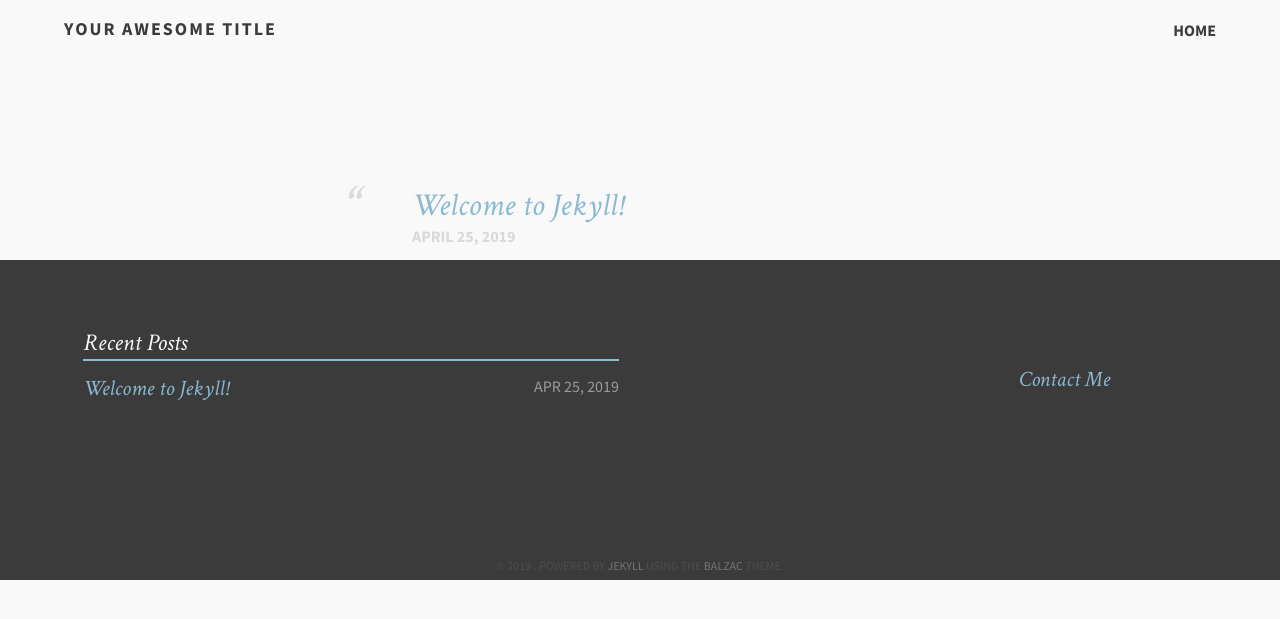
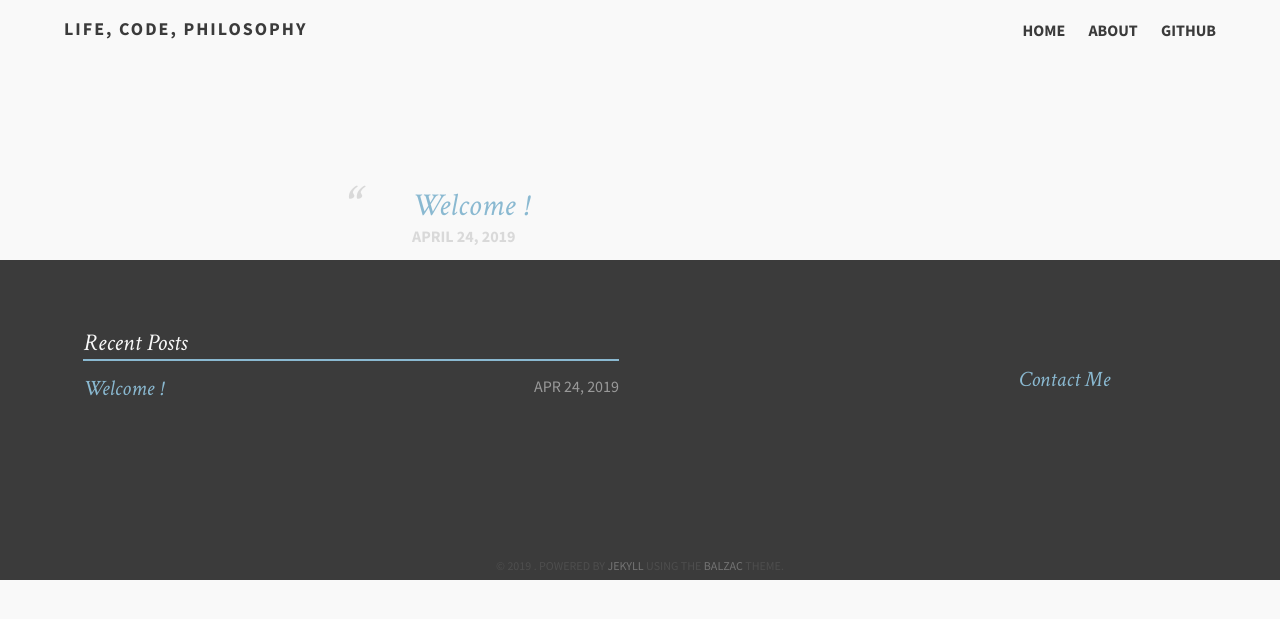
Before and after one commit to codeon/codeon.github.io, a Jekyll site: the page built from techkabanda/index.md, in a window 1280 px wide. Shown: the top 619 px of the page. Built offline with Jekyll 4.4.1, drawn with Linux system fonts in a browser that asks for light colours; part of the change alters nothing that is shown.

Commit message:
squash! init commit

```diff
--- a/techkabanda/_config.yml
+++ b/techkabanda/_config.yml
@@ -13,8 +13,7 @@
 # you will see them accessed via {{ site.title }}, {{ site.email }}, and so on.
 # You can create any custom variable you would like, and they will be accessible
 # in the templates via {{ site.myvariable }}.
-title: Your awesome title
-email: your-email@example.com
+title: Life, Code, Philosophy
 description: >- # this means to ignore newlines until "baseurl:"
   Write an awesome description for your new site here. You can edit this
   line in _config.yml. It will appear in your document head meta (for
@@ -41,3 +40,49 @@ plugins:
 #   - vendor/cache/
 #   - vendor/gems/
 #   - vendor/ruby/
+
+tools:
+  standards:      "HTML, SCSS, Jekyll"
+  software:       "git"
+
+# Open Graph customization
+opengraph:
+  locale:           en_US
+
+# Links to include in top navigation
+# For external links add external: true
+links:
+  - title: About
+    url: /about
+  - title: Github
+    url: https://github.com/codeon
+    external: true
+
+# http://en.wikipedia.org/wiki/List_of_tz_database_time_zones
+timezone:    America/New_York
+future:      true
+# highlighter: pygments
+markdown:    kramdown
+
+# kramdown:
+#   auto_ids: true
+#   footnote_nr: 1
+#   entity_output: as_char
+#   toc_levels: 1..6
+#   enable_coderay: false
+
+#   coderay:
+#     coderay_line_numbers:
+#     coderay_line_numbers_start: 1
+#     coderay_tab_width: 4
+#     coderay_bold_every: 10
+#     coderay_css: class
+
+sass:
+    style: :compressed
+
+# https://github.com/mojombo/jekyll/wiki/Permalinks
+permalink:   /:categories/:title
+
+include: [".htaccess"]
+exclude: ["lib", "config.rb", "Capfile", "config", "log", "Rakefile", "Rakefile.rb", "tmp"]
--- a/techkabanda/_posts/2019-04-25-welcome-to-jekyll.markdown
+++ /dev/null
@@ -1,25 +0,0 @@
----
-layout: post
-title:  "Welcome to Jekyll!"
-date:   2019-04-25 08:41:03 +0530
-categories: jekyll update
----
-You’ll find this post in your `_posts` directory. Go ahead and edit it and re-build the site to see your changes. You can rebuild the site in many different ways, but the most common way is to run `jekyll serve`, which launches a web server and auto-regenerates your site when a file is updated.
-
-To add new posts, simply add a file in the `_posts` directory that follows the convention `YYYY-MM-DD-name-of-post.ext` and includes the necessary front matter. Take a look at the source for this post to get an idea about how it works.
-
-Jekyll also offers powerful support for code snippets:
-
-{% highlight ruby %}
-def print_hi(name)
-  puts "Hi, #{name}"
-end
-print_hi('Tom')
-#=> prints 'Hi, Tom' to STDOUT.
-{% endhighlight %}
-
-Check out the [Jekyll docs][jekyll-docs] for more info on how to get the most out of Jekyll. File all bugs/feature requests at [Jekyll’s GitHub repo][jekyll-gh]. If you have questions, you can ask them on [Jekyll Talk][jekyll-talk].
-
-[jekyll-docs]: https://jekyllrb.com/docs/home
-[jekyll-gh]:   https://github.com/jekyll/jekyll
-[jekyll-talk]: https://talk.jekyllrb.com/
--- /dev/null
+++ b/techkabanda/_posts/2019-04-25-welcome-to-my-blog.markdown
@@ -0,0 +1,14 @@
+---
+layout: post
+title:  "Welcome !"
+date:   2019-04-25 08:41:03 +0530
+categories: codeon first post
+---
+After a long time of procrastinating, here I am, starting my blog.
+
+
+Check out the [Jekyll docs][jekyll-docs] for more info on how to get the most out of Jekyll. File all bugs/feature requests at [Jekyll’s GitHub repo][jekyll-gh]. If you have questions, you can ask them on [Jekyll Talk][jekyll-talk].
+
+[jekyll-docs]: https://jekyllrb.com/docs/home
+[jekyll-gh]:   https://github.com/jekyll/jekyll
+[jekyll-talk]: https://talk.jekyllrb.com/
--- a/techkabanda/about.md
+++ b/techkabanda/about.md
@@ -4,15 +4,4 @@ title: About
 permalink: /about/
 ---
 
-This is the base Jekyll theme. You can find out more info about customizing your Jekyll theme, as well as basic Jekyll usage documentation at [jekyllrb.com](https://jekyllrb.com/)
-
-You can find the source code for Minima at GitHub:
-[jekyll][jekyll-organization] /
-[minima](https://github.com/jekyll/minima)
-
-You can find the source code for Jekyll at GitHub:
-[jekyll][jekyll-organization] /
-[jekyll](https://github.com/jekyll/jekyll)
-
-
-[jekyll-organization]: https://github.com/jekyll
+Hi, I am Kapil. Software Engineer by profession, and a poet at heart.
```
